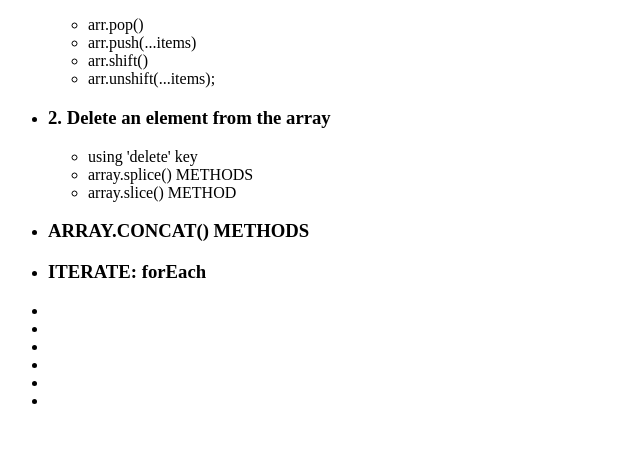
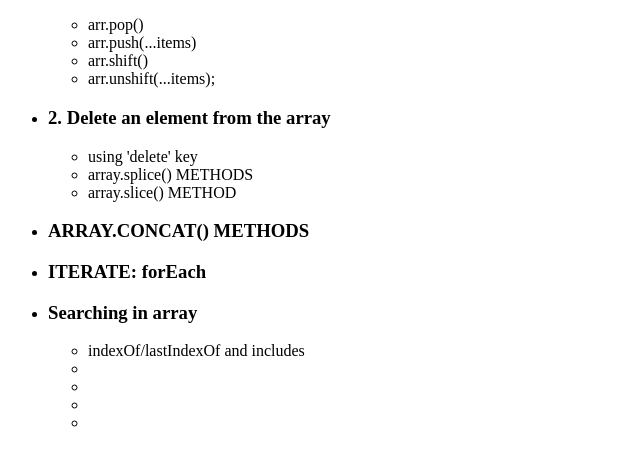
Before and after one commit to yugmani/array-methods-jsinfo, a website: page index.html in a window 1280 px wide. Shown: the part 91-556 px from the top of the page, without its empty margins (0-640 px from the left). Drawn offline with Linux system fonts and the light colour scheme.

Commit message:
indexOf, lastIndexOf, includes

```diff
--- a/index.html
+++ b/index.html
@@ -19,12 +19,16 @@
       </ul>
     </li>
     <li><h3>ARRAY.CONCAT() METHODS</h3></li>
-    <li><h3>ITERATE: forEach </h3></li>
-    <li></li>
-    <li></li>
-    <li></li>
-    <li></li>
-    <li></li>
-    <li></li>
+    <li><h3>ITERATE: forEach</h3></li>
+    <li>
+      <h3>Searching in array</h3>
+      <ul>
+        <li>indexOf/lastIndexOf and includes</li>
+        <li></li>
+        <li></li>
+        <li></li>
+        <li></li>
+      </ul>
+    </li>
   </ul>
 </div>
```
Also changed, not shown: index.js (+64 -0 lines).
